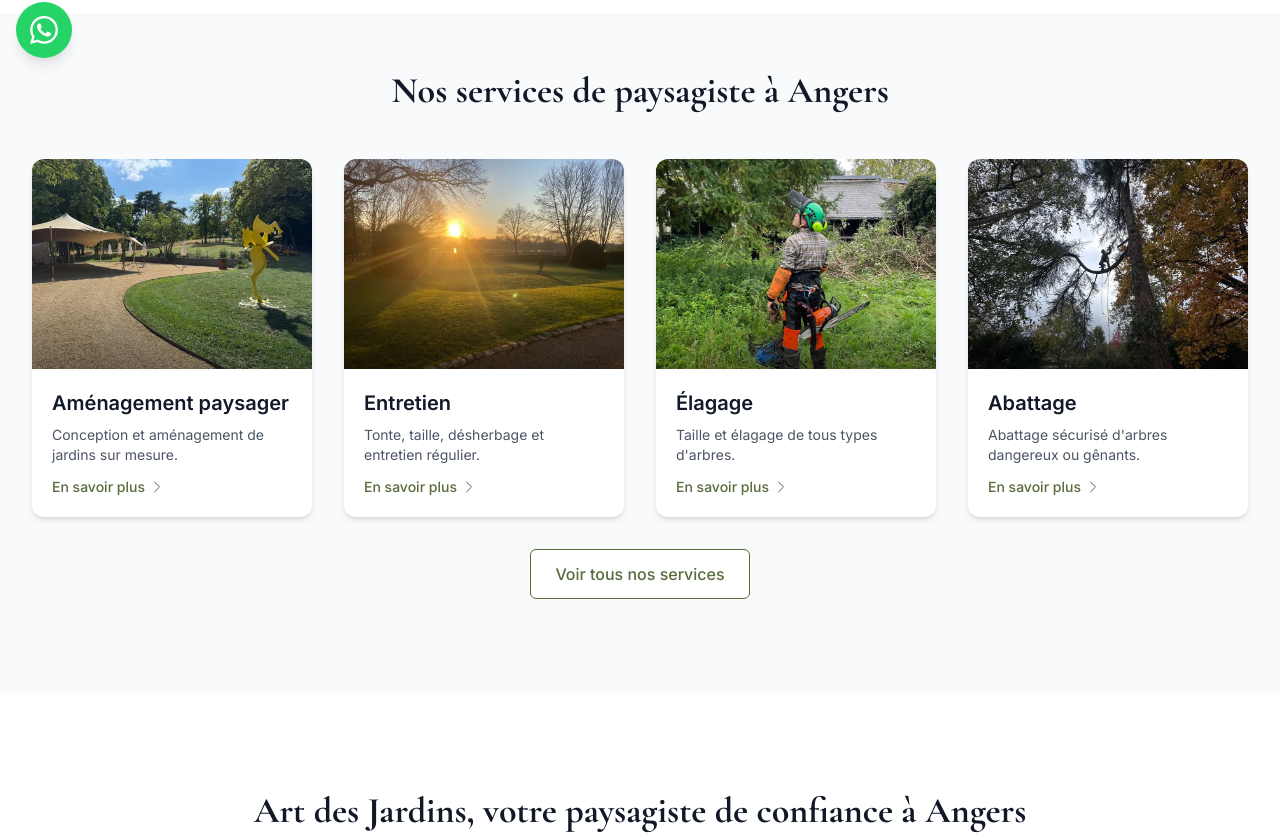
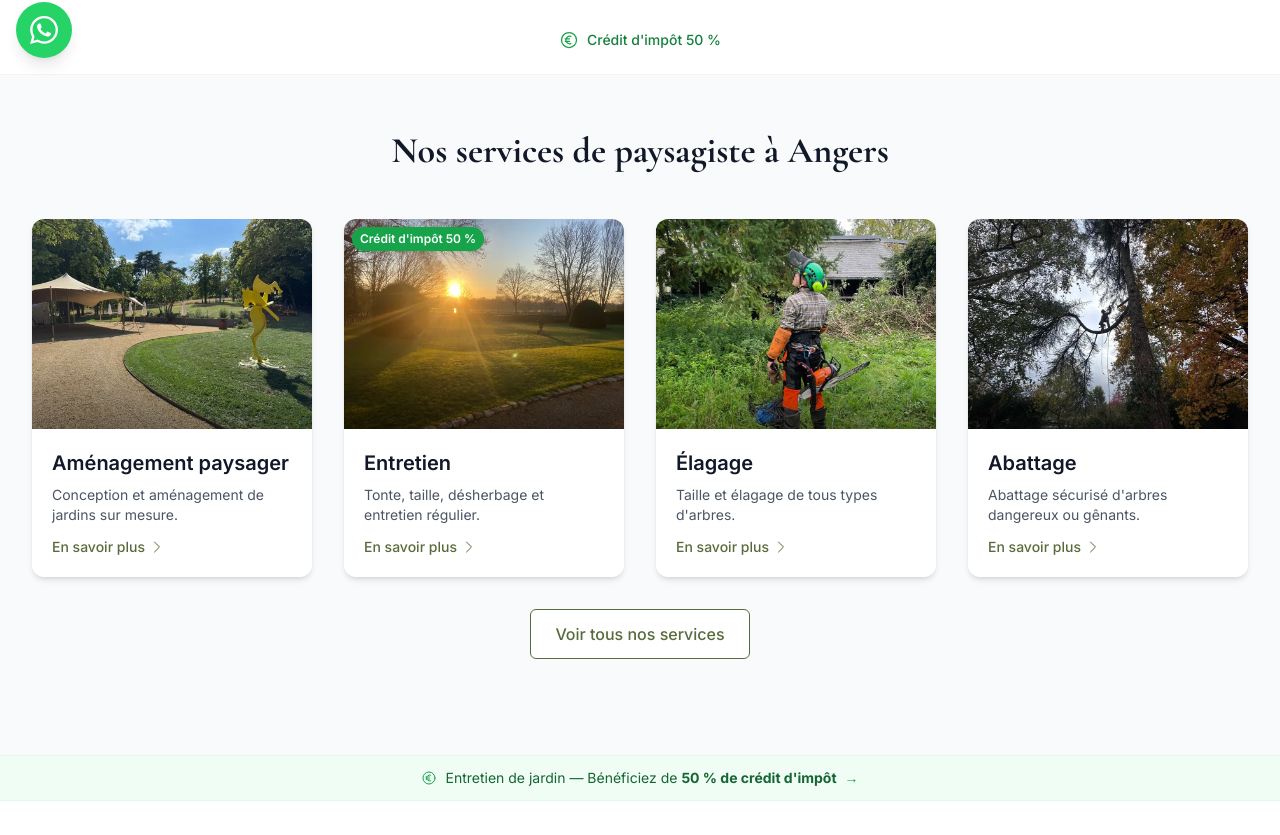
Before and after one commit to Bidiche49/art-des-jardins, a Next.js app in the folder apps/vitrine/: page / in a window 1280 px wide. Shown: the part 718-1553 px from the top of the page. Built offline with nearby package versions, Linux system fonts and the light colour scheme; no server answers.

Commit message:
imp(vitrine): credit d'impot 50% mis en avant sur la homepage
- Trust band: badge vert "Credit d'impot 50%" (6e badge)
- Carte service entretien: pill badge vert sur la photo
- Ligne d'accent verte entre services et about section avec lien

```diff
--- a/apps/vitrine/src/app/page.tsx
+++ b/apps/vitrine/src/app/page.tsx
@@ -8,7 +8,7 @@ import { PhotoGallery } from '@/components/ui/PhotoGallery';
 import { AnimateOnScroll } from '@/components/ui/AnimateOnScroll';
 import { BeforeAfterSection } from '@/components/BeforeAfterSection';
 import { serviceCardImages, getSrcSet, getDefaultSrc, getImage } from '@/lib/images-manifest';
-import { IconRcPro, IconDecennale, IconExperience, IconDevis48h, IconZone30km, IconInstagram } from '@/lib/icons';
+import { IconRcPro, IconDecennale, IconExperience, IconDevis48h, IconZone30km, IconInstagram, IconEuro } from '@/lib/icons';
 
 export default function HomePage() {
   return (
@@ -55,6 +55,10 @@ export default function HomePage() {
               <IconZone30km className="w-5 h-5 text-primary-600 flex-shrink-0" />
               <span className="font-medium">Angers et 30 km</span>
             </div>
+            <div className="flex items-center gap-2">
+              <IconEuro className="w-5 h-5 text-green-600 flex-shrink-0" />
+              <span className="font-medium text-green-700">Crédit d&apos;impôt 50 %</span>
+            </div>
           </div>
         </div>
       </section>
@@ -73,6 +77,7 @@ export default function HomePage() {
                   description={service.description}
                   href={service.href}
                   imageSlug={service.imageSlug}
+                  badge={service.badge}
                 />
               </AnimateOnScroll>
             ))}
@@ -82,6 +87,20 @@ export default function HomePage() {
               Voir tous nos services
             </Link>
           </div>
+        </div>
+      </section>
+
+      {/* Tax Credit Accent */}
+      <section className="py-3 bg-green-50 border-y border-green-100">
+        <div className="container-custom">
+          <Link
+            href="/services/entretien-jardin/"
+            className="flex items-center justify-center gap-2 text-sm text-green-800 hover:text-green-900 transition-colors"
+          >
+            <IconEuro className="w-4 h-4 text-green-600 hidden sm:block" />
+            <span>Entretien de jardin — Bénéficiez de <strong>50 % de crédit d&apos;impôt</strong></span>
+            <span className="text-green-600" aria-hidden="true">&rarr;</span>
+          </Link>
         </div>
       </section>
 
@@ -256,7 +275,7 @@ export default function HomePage() {
   );
 }
 
-const services = [
+const services: { title: string; description: string; href: string; imageSlug: string; badge?: string }[] = [
   {
     title: 'Aménagement paysager',
     description: 'Conception et aménagement de jardins sur mesure.',
@@ -268,6 +287,7 @@ const services = [
     description: 'Tonte, taille, désherbage et entretien régulier.',
     href: '/services/entretien-jardin/',
     imageSlug: serviceCardImages['entretien-jardin'],
+    badge: 'Crédit d\'impôt 50 %',
   },
   {
     title: 'Élagage',
--- a/apps/vitrine/src/components/ui/ServiceCard.tsx
+++ b/apps/vitrine/src/components/ui/ServiceCard.tsx
@@ -7,14 +7,20 @@ interface ServiceCardProps {
   description: string;
   href: string;
   imageSlug: string;
+  badge?: string;
 }
 
-export function ServiceCard({ title, description, href, imageSlug }: ServiceCardProps) {
+export function ServiceCard({ title, description, href, imageSlug, badge }: ServiceCardProps) {
   const image = getImage(imageSlug);
 
   return (
     <Link href={href} className="service-card group flex flex-row md:flex-col h-full bg-white rounded-xl shadow-md overflow-hidden hover:shadow-xl transition-all">
       <div className="w-1/3 md:w-full aspect-square md:aspect-[4/3] overflow-hidden relative shrink-0">
+        {badge && (
+          <span className="absolute top-2 left-2 z-10 bg-green-600 text-white text-[10px] md:text-xs font-semibold px-2 py-0.5 md:py-1 rounded-full shadow-sm">
+            {badge}
+          </span>
+        )}
         {image ? (
           <picture>
             <source
```
